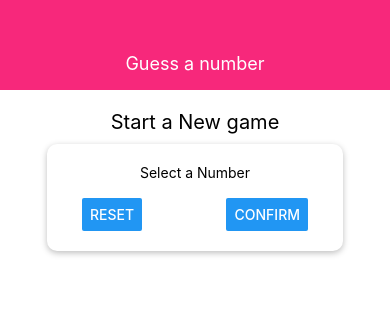
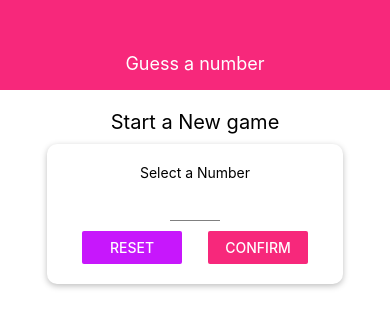
Before and after one commit to NikolaCzv/guess-a-number-react-native, a React Native app: screen / in a window 390 px wide. Shown: the top 328 px of the page. Built offline with nearby package versions, Linux system fonts and the light colour scheme.

Commit message:
input validations, some styling

```diff
--- a/components/Card.js
+++ b/components/Card.js
@@ -1,5 +1,6 @@
 import React from 'react';
 import { View, StyleSheet } from 'react-native';
+import Colors from "../constants/colors";
 
 const Card = props => {
     return <View style={{...styles.cardContainer, ...props.style}}>{props.children}</View>
@@ -7,11 +8,11 @@
 
 const styles = StyleSheet.create({
     cardContainer: {
-        shadowColor: 'black',
+        shadowColor: Colors.black,
         shadowOffset: { width: 0, height: 2 },
         shadowRadius: 6,
         shadowOpacity: 0.26,
-        backgroundColor: 'white',
+        backgroundColor: Colors.white,
         elevation: 8, //only for android
         padding: 20,
         borderRadius: 10
--- /dev/null
+++ b/components/Input.js
@@ -0,0 +1,17 @@
+import React from 'react';
+import { TextInput, StyleSheet } from 'react-native';
+
+const Input = props => {
+    return <TextInput {...props} style={{...styles.input, ...props.style}}  />
+};
+
+const styles = StyleSheet.create({
+    input: {
+        height: 30,
+        borderBottomColor: 'grey',
+        borderBottomWidth: 1,
+        marginVertical: 10
+    }
+});
+
+export default Input;
--- a/components/header.js
+++ b/components/header.js
@@ -1,5 +1,6 @@
 import React from "react";
 import { View, Text, StyleSheet } from "react-native";
+import Colors from "../constants/colors";
 
 const Header = props => {
     return (
@@ -14,7 +15,7 @@
         width: '100%',
         height: 90,
         paddingTop: 36,
-        backgroundColor: '#F7287B',
+        backgroundColor: Colors.primary,
         alignItems: 'center',
         justifyContent: 'center'
     },
--- /dev/null
+++ b/constants/colors.js
@@ -0,0 +1,6 @@
+export default {
+    primary: "#F7287B",
+    accent: "#C717FC",
+    white: "#FFFFFF",
+    black: "#000000"
+}
--- a/screens/StartGameScreen.js
+++ b/screens/StartGameScreen.js
@@ -1,21 +1,49 @@
-import React from "react";
-import { View, Text, StyleSheet, TextInput, Button } from "react-native";
+import React, { useState } from "react";
+import {
+    View,
+    Text,
+    StyleSheet,
+    Button,
+    TouchableWithoutFeedback,
+    Keyboard
+} from "react-native";
+import Colors from "../constants/colors";
+import Input from "../components/Input";
 
 import Card from '../components/Card';
 
 const StartGameScreen = props => {
+    const [enteredValue, setEnteredValue] = useState('');
+
+    const numberInputHandler = inputText => {
+        setEnteredValue(inputText.replace(/[^0-9]/g, ''));
+    }
+
     return (
+        <TouchableWithoutFeedback onPress={() => { Keyboard.dismiss() }}>
             <View style={styles.screen}>
                 <Text style={styles.title}>Start a New game</Text>
                 <Card style={styles.inputContainer}>
                     <Text>Select a Number</Text>
-                <TextInput />
+                    <Input
+                        style={styles.input}
+                        blurOnSubmit
+                        autoCapitalize="none"
+                        autoCorrect={false}
+                        keyboardType="number-pad"
+                        maxLength={2}
+                        onChangeText={numberInputHandler}/>
                     <View style={styles.buttonContainer}>
-                    <Button title="Reset" onPress={() => {}}/>
-                    <Button title="Confirm" onPress={() => {}}/>
+                        <View style={styles.buttonStyle}>
+                            <Button title="Reset" onPress={() => {}} color={Colors.accent}/>
+                        </View>
+                        <View style={styles.buttonStyle}>
+                            <Button title="Confirm" onPress={() => {}} color={Colors.primary}/>
+                        </View>
                     </View>
                 </Card>
             </View>
+        </TouchableWithoutFeedback>
     );
 };
 
@@ -39,6 +67,13 @@
         width: '100%',
         justifyContent: 'space-between',
         paddingHorizontal: 15
+    },
+    buttonStyle: {
+        width: 100
+    },
+    input: {
+        width: 50,
+        textAlign: 'center'
     }
 });
 
```
Lines whose indentation alone changed are shown as unchanged.
